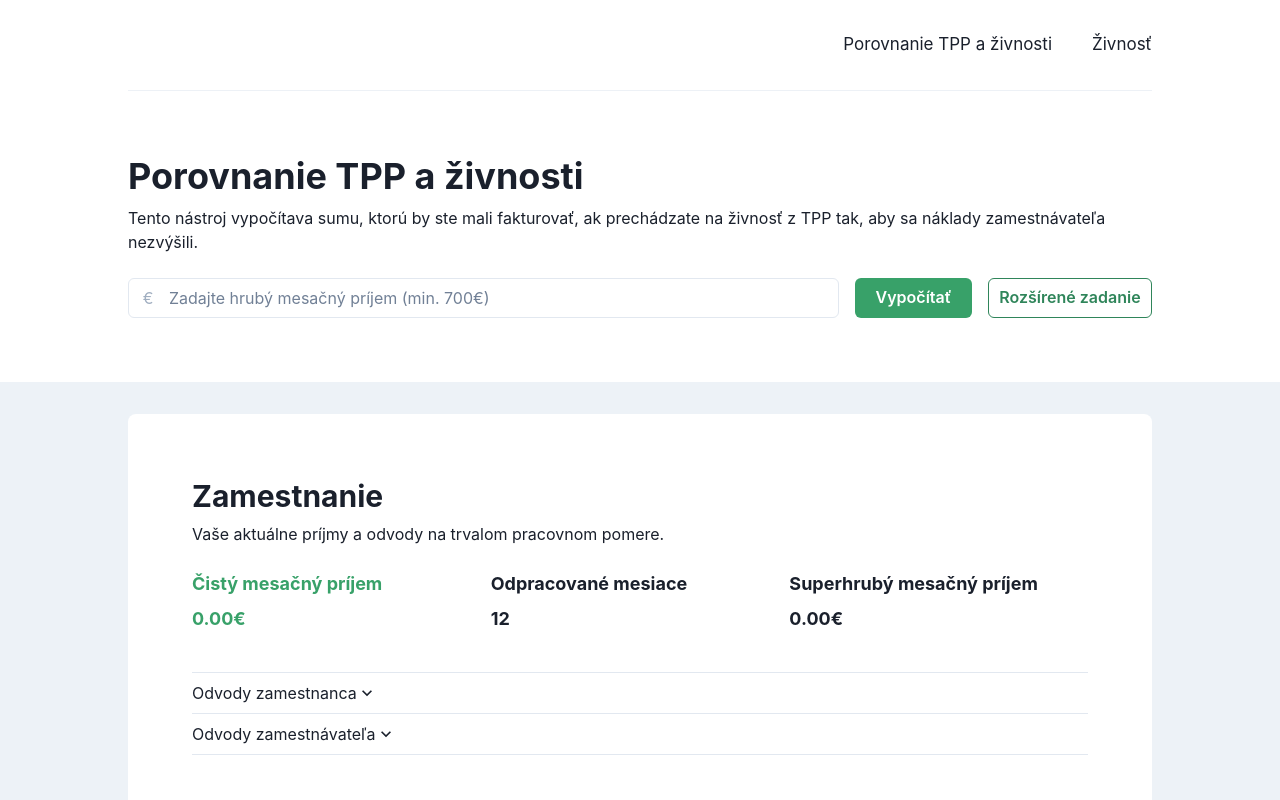
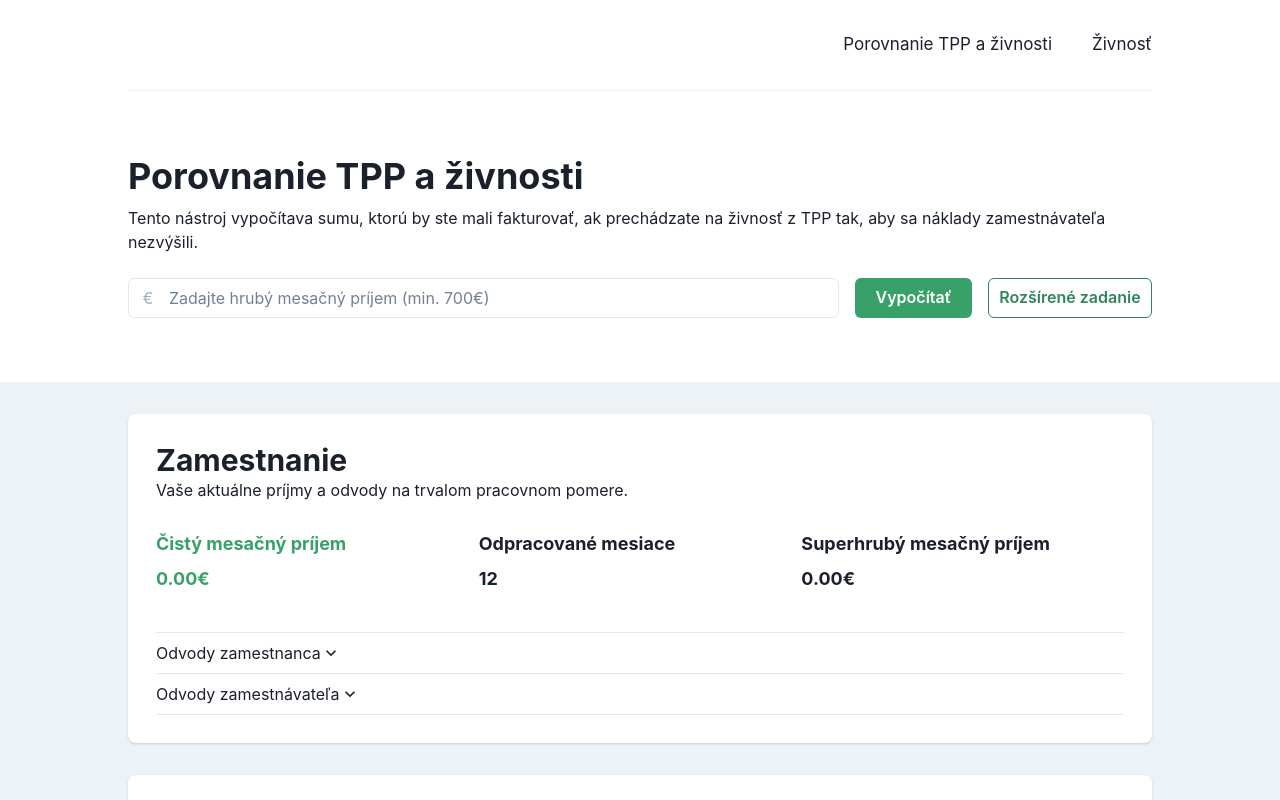
Before and after one commit to lubosfukas/my-paycheck, a Next.js app: page / in a window 1280 px wide. Shown: the top 800 px of the page. Built offline with nearby package versions, Linux system fonts and the light colour scheme.

Commit message:
refactor: :lipstick: use chakra ui card component in income card

```diff
--- a/components/common/IncomeCard/IncomeCard.tsx
+++ b/components/common/IncomeCard/IncomeCard.tsx
@@ -6,6 +6,9 @@ import {
     AccordionItem,
     AccordionPanel,
     Box,
+    Card,
+    CardBody,
+    CardHeader,
     Flex,
     Heading,
     Text,
@@ -38,23 +41,23 @@ export const IncomeCard = forwardRef<RefType, Props>(
         const isLargerThanLaptop = useMediaQuery(device.laptop)
 
         return (
-            <Box
+            <Card
                 ref={ref as RefObject<HTMLDivElement>}
                 bg="white"
                 borderRadius="lg"
                 my={isLargerThanLaptop ? 8 : 6}
                 mx={isLargerThanTablet ? 'auto' : '4'}
-                maxW={isLargerThanLaptop ? '1024px' : '768px'}
-                px={isLargerThanTablet ? 16 : 4}
-                py={isLargerThanTablet ? 16 : 6}
+                maxW={isLargerThanLaptop ? '5xl' : '3xl'}
+                size={isLargerThanTablet ? 'lg' : 'md'}
             >
-                <Heading mb="2" size="lg">
-                    {title}
-                </Heading>
+                <CardHeader>
+                    <Heading size="lg">{title}</Heading>
                     {description && <Text>{description}</Text>}
+                </CardHeader>
+                <CardBody pt="0">
                     <Flex
                         direction={isLargerThanTablet ? 'row' : 'column'}
-                    my="6"
+                        mb="6"
                         wrap={isLargerThanTablet ? 'wrap' : 'nowrap'}
                     >
                         {content.map(({ cash, colored, label, value }) => (
@@ -88,7 +91,8 @@ export const IncomeCard = forwardRef<RefType, Props>(
                             ))}
                         </Accordion>
                     )}
-            </Box>
+                </CardBody>
+            </Card>
         )
     }
 )
```
Lines whose indentation alone changed are shown as unchanged.
